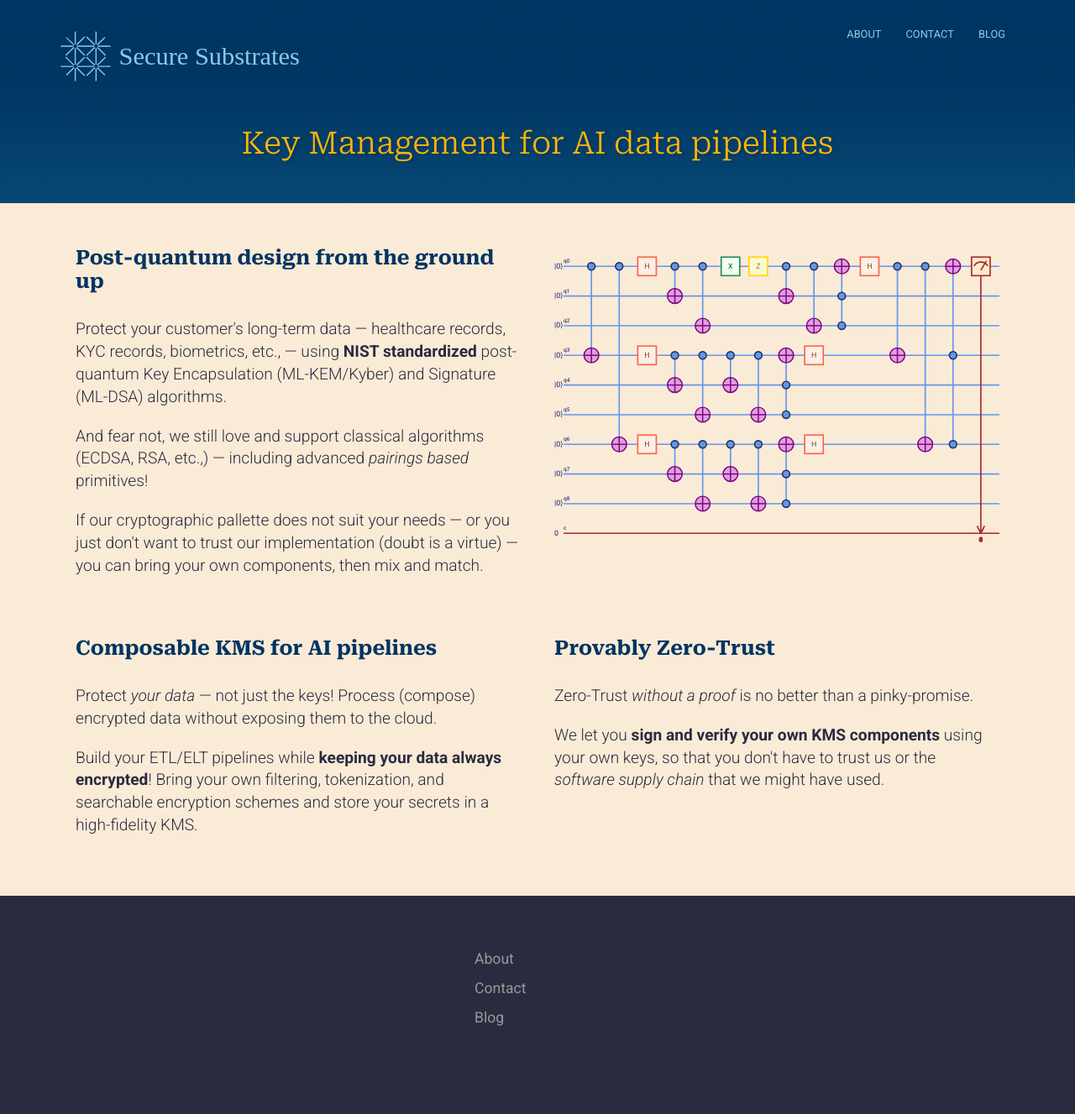
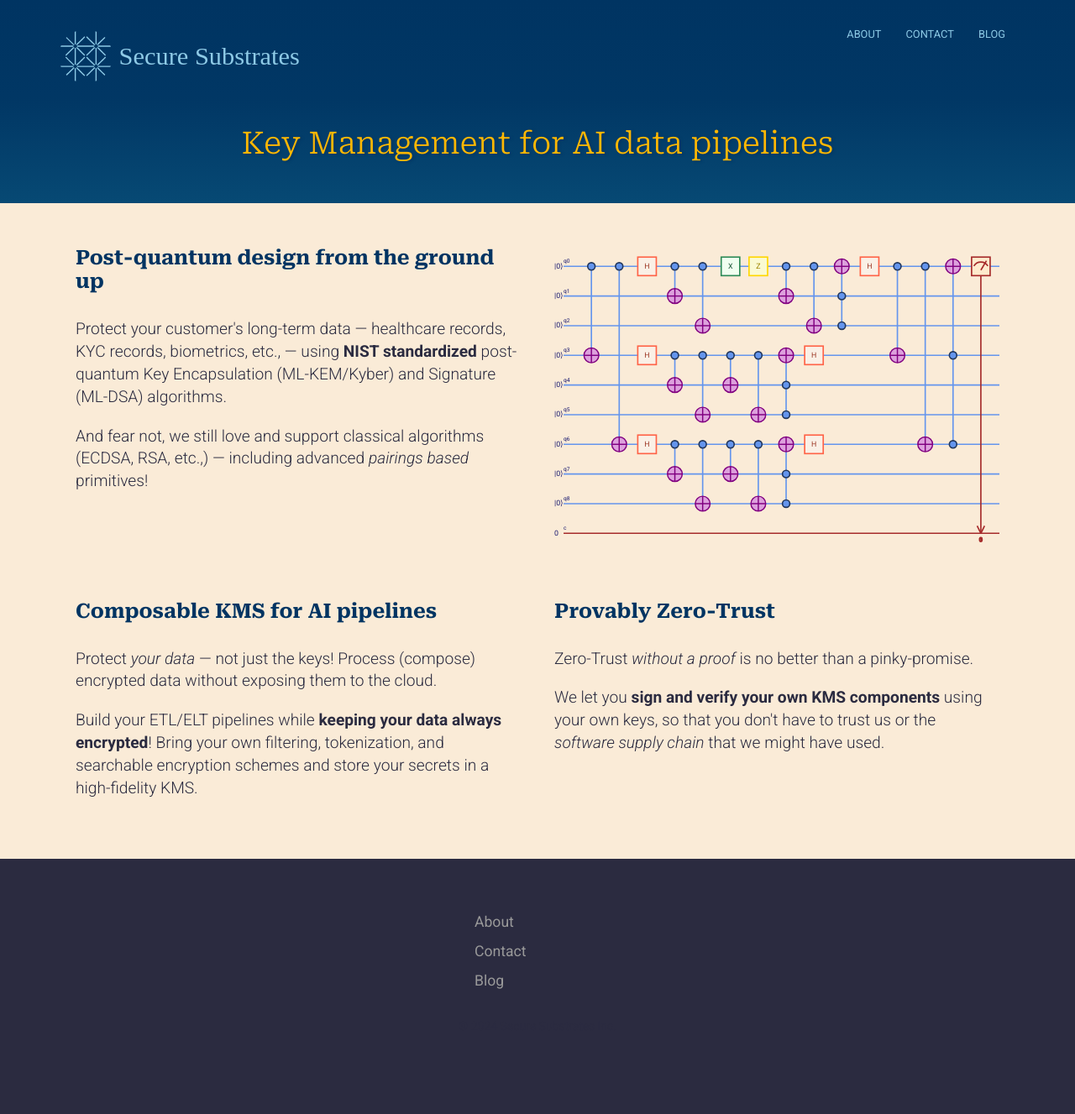
Before and after one commit to securesubstrates/securesubstrates.github.io, a Jekyll site: the page built from index.html, in a window 1280 px wide. Shown: the whole page at 84% size. Built offline with Jekyll 4.4.1, drawn with Linux system fonts in a browser that asks for light colours; some web fonts are replaced; after the commit the page ends 1283 px from its top, so only the background shows below that.

Commit message:
Update index.html
Fix unnecessary text

```diff
--- a/index.html
+++ b/index.html
@@ -26,11 +26,6 @@ description: PQC, Kyber, NIST ML-KEM, Dilithium, NIST ML-DSA, Encrypted Deep Lea
           <em>pairings based</em> primitives!
         </p>
 
-        <p>
-          If our cryptographic pallette does not suit your needs &mdash; or you
-          just don't want to trust our implementation (doubt is a virtue)
-          &mdash; you can bring your own components, then mix and match.
-        </p>
       </div>
 
       <div id="shor-qc" class="image" style="width: 530px">
```
